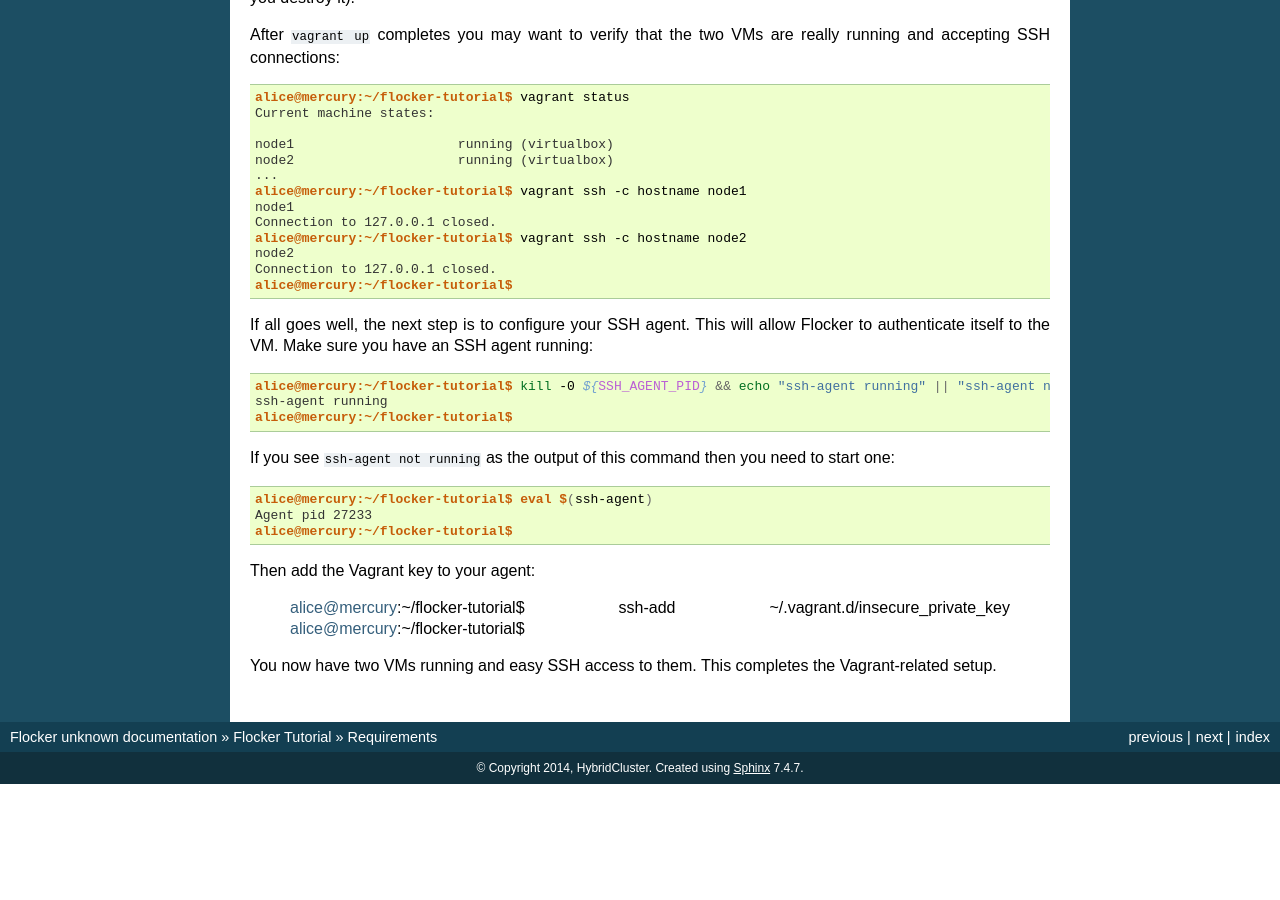
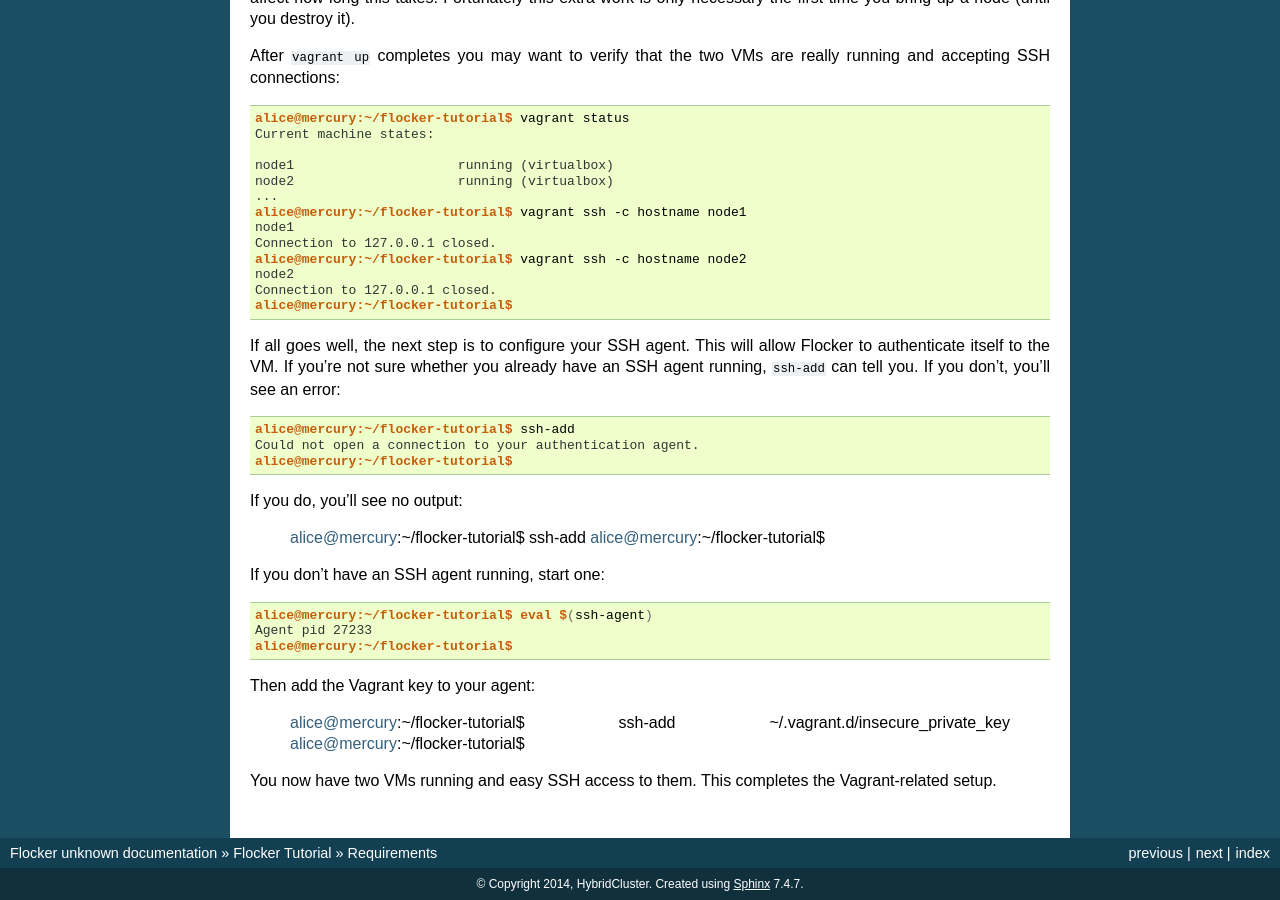
Before and after one commit to ClusterHQ/flocker, a Sphinx documentation site: the page built from docs/tutorial/vagrant-setup.rst, in a window 1280 px wide and 900 px high, scrolled down 881 px. Built offline with Sphinx 7.4.7, drawn with Linux system fonts in a browser that asks for light colours; before the commit the page ends 1665 px from its top, so only the background shows below that.

Commit message:
Replace crude shell hackery with something simpler and hopefully more reliable.  Also just explicitly claim bash as a requirement.

```diff
--- a/docs/tutorial/vagrant-setup.rst
+++ b/docs/tutorial/vagrant-setup.rst
@@ -70,15 +71,21 @@
 
 If all goes well, the next step is to configure your SSH agent.
 This will allow Flocker to authenticate itself to the VM.
-Make sure you have an SSH agent running:
+If you're not sure whether you already have an SSH agent running, ``ssh-add`` can tell you.
+If you don't, you'll see an error:
 
 .. code-block:: console
 
-   alice@mercury:~/flocker-tutorial$ kill -0 ${SSH_AGENT_PID} && echo "ssh-agent running" || "ssh-agent not running"
-   ssh-agent running
+   alice@mercury:~/flocker-tutorial$ ssh-add
+   Could not open a connection to your authentication agent.
    alice@mercury:~/flocker-tutorial$
 
-If you see ``ssh-agent not running`` as the output of this command then you need to start one:
+If you do, you'll see no output:
+
+   alice@mercury:~/flocker-tutorial$ ssh-add
+   alice@mercury:~/flocker-tutorial$
+
+If you don't have an SSH agent running, start one:
 
 .. code-block:: console
 
```
Also changed, not shown: other parts of docs/tutorial/vagrant-setup.rst (+1 -0 lines).
